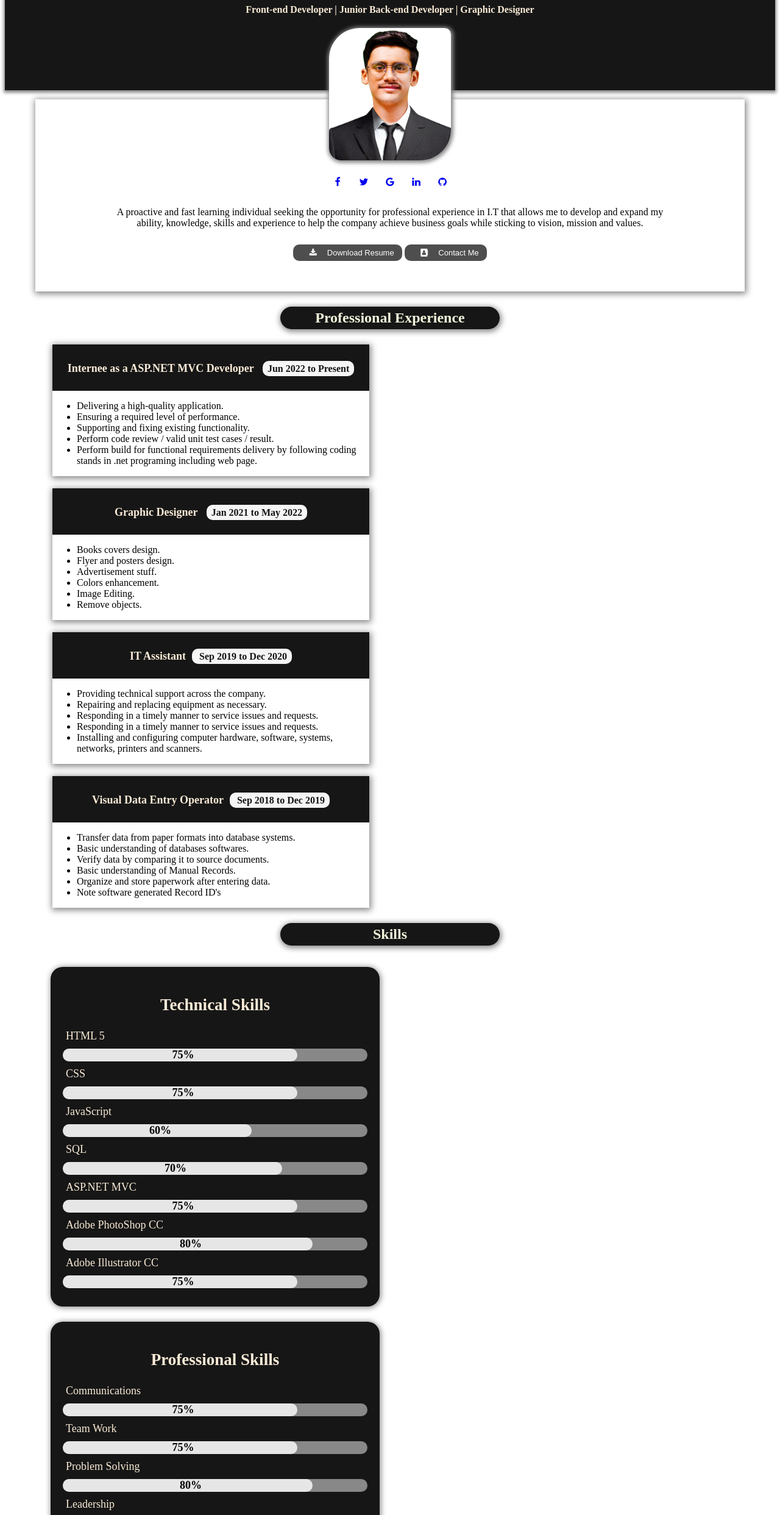
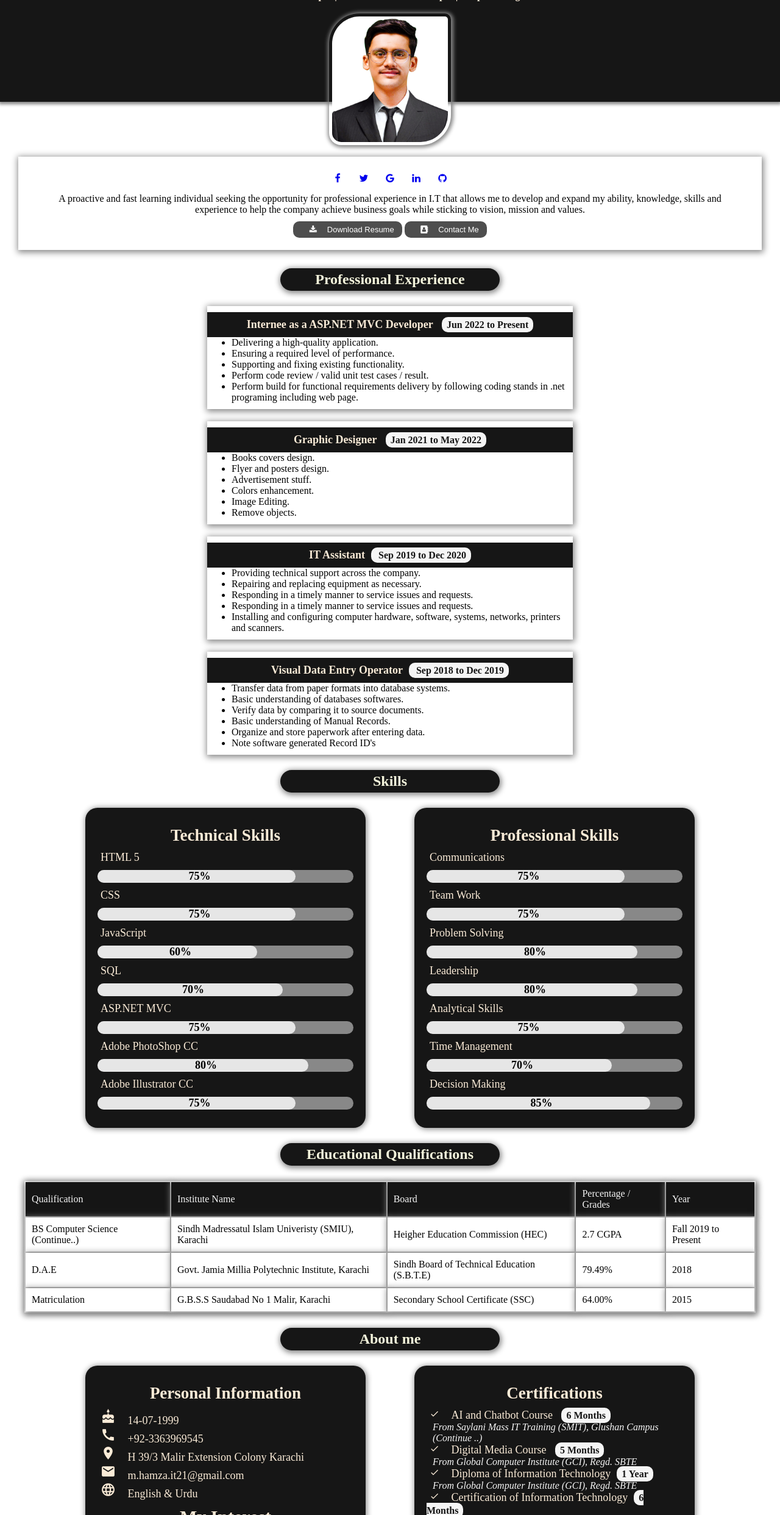
Before and after one commit to MHamza14/Hello-World-JS, a plain HTML site: page index.html in a window 1280 px wide. Shown: the part 73-2558 px from the top of the page at 61% size. Drawn offline with Linux system fonts and the light colour scheme.

Commit message:
set to flexbox css

```diff
--- a/index.html
+++ b/index.html
@@ -12,11 +12,12 @@
     <title>My Resume</title>
 </head>
 <body>
-    <div id="download">
         <div id="HeaderBG">
+            <div class="header">
             <h1>Muhammad Hamza</h1>
             <h4>Front-end Developer | Junior Back-end Developer | Graphic Designer </h4>
             <img src="HAMZA IMAGE.jpg" alt="Avatar">
+           </div>
         </div>
         <div id="HeaderBG2">
             <div id="socialicons">
@@ -33,12 +34,15 @@
                     company achieve business goals while
                     sticking to vision, mission and values.</p>
             </div>
+            <div class="buttons">
             <button id="download" class="btn"><i class="fa fa-download"></i> Download Resume</button>
             <button class="btn"><i class="fa fa-address-book"></i> Contact Me </button>
         </div>
-        <div class="row">
+        </div>
+        <div class="ProfessionalExperience">
             <h3 class="MainTitle">Professional Experience</h3>
-            <div class="column">
+            <div class="row1">
+            <div class="column1">
                 <div class="Title">
                     <h4>Internee as a ASP.NET MVC Developer <a class="certification-duration"> Jun 2022 to Present</a>
                     </h4>
@@ -52,7 +56,7 @@
                         including web page.</li>
                 </ul>
             </div>
-            <div class="column">
+            <div class="column2">
                 <div class="Title">
                     <h4>Graphic Designer <a class="certification-duration"> Jan 2021 to May 2022</a></h4>
                 </div>
@@ -65,7 +69,9 @@
                     <li>Remove objects.</li>
                 </ul>
             </div>
-            <div class="column">
+            </div>
+            <div class="row2">
+            <div class="column3">
                 <div class="Title">
                     <h4>IT Assistant<a class="certification-duration"> Sep 2019 to Dec 2020</a></h4>
                 </div>
@@ -78,7 +84,7 @@
                         scanners.</li>
                 </ul>
             </div>
-            <div class="column">
+            <div class="column4">
                 <div class="Title">
                     <h4>Visual Data Entry Operator<a class="certification-duration"> Sep 2018 to Dec 2019</a></h4>
                 </div>
@@ -92,9 +98,11 @@
                 </ul>
             </div>
         </div>
-        <div class="row">
+        </div>
+        <div class="Skills">
             <h3 id="" class="MainTitle">Skills</h3>
-            <div class="skills">
+            <div class="row1">
+            <div class="skills1">
                 <div class="Title">
                     <h2>Technical Skills</h2>
                 </div>
@@ -141,7 +149,7 @@
                     </div>
                 </div>
             </div>
-            <div class="skills">
+            <div class="skills2">
                 <div class="Title">
                     <h2>Professional Skills</h2>
                 </div>
@@ -188,11 +196,11 @@
                     </div>
                 </div>
             </div>
-
-
         </div>
-        <div class="row">
+        </div>
+        <div class="EducationalQualification">
             <h3 class="MainTitle">Educational Qualifications</h3>
+            <div class="table1">
             <table>
                 <tr>
                     <td id="QualificationMainTitle">Qualification</td>
@@ -224,9 +232,11 @@
                 </tr>
             </table>
         </div>
-        <div class="row">
+        </div>
+        <div class="AboutMe">
             <h3 id="" class="MainTitle">About me</h3>
-            <div class="skills">
+            <div class="row1">
+            <div class="skills1">
                 <div class="Title">
                     <h2>Personal Information</h2>
                 </div>
@@ -296,7 +306,7 @@
                 </div>
 
             </div>
-            <div class="skills">
+            <div class="skills2">
                 <div class="Title">
                     <h2>Certifications</h2>
                 </div>
@@ -326,9 +336,10 @@
                     From Global Computer Institute (GCI), Regd. SBTE <a></a>
                 </p>
             </div>
+            </div>
         </div>
     </div>
-    </div>
+
 </body>
 
 </html>
--- a/style.css
+++ b/style.css
@@ -1,45 +1,62 @@
+@media screen and (min-width: 480px) {
+  }
+
 .fa {
     padding: 7px;
-    padding-top: 20x;
+    padding-top: 5x;
     font-size: 30px;
     width: 25px;
     text-align: center;
     text-decoration: none;
     border-radius: 50%
+
+}
+* {
+    margin: 0px;
+    padding: auto;
 }
 
+#header {
+    display: flex;
+    flex-wrap: column;
+}
 #HeaderBG {
+    display: flex;
+    flex-direction: column;
+    flex-wrap: wrap;
     color: antiquewhite;
-    align-items: center;
     text-align: center;
     height: 200px;
+    padding: 20px ;
     background-color: rgb(22, 22, 22);
     box-shadow: 0px 2px 5px 2px #888888;
 }
-
 #HeaderBG2 {
+    display: flex;
+    justify-content: center;
+    flex-flow: column wrap;
     text-align: center;
     border: 1px skyblue;
-    padding-inline: 100px;
+    padding-inline: 20px;
     background-color: rgb(255, 255, 255);
     box-shadow: 1px 2px 10px 2px #888888;
-    margin: 15px 50px 25px 50px;
-    padding-top: 120px;
-    padding-bottom: 50px;
+    margin: 90px 30px 30px 30px;
+    padding: 20px;
+}
 
-
+#buttons {
+    flex-flow: row;
 }
 
 img {
+    margin: 20px 20px 20px 20px;
     border-radius: 50px 10px 50px 20px;
     box-shadow: 1px 1px 6px 3px #888888;
     size-adjust: 100px;
     border: px bisque;
-    width: 200px;
+    width: 190px;
     height: auto;
-
-
-
+    padding: 5PX;
 }
 
 .MainTitle {
@@ -71,41 +88,83 @@ img {
     cursor: pointer;
     font-size: 13px;
     border-radius: 10px;
-
 }
 
 #Experience1 {
+
     align-self: left;
     text-align: left;
     border: 1px skyblue;
-    padding-inline: 50px;
-
     background-color: rgb(255, 252, 252);
     margin: 5px 5px 5px 5px;
-    padding-top: 5px;
-    padding-bottom: 5px;
-
+    padding: 10px 10px 10px 10px;
     box-shadow: 1px 2px 10px 2px #888888;
 }
-
-.column {
-    float: left;
-    width: 520px;
-    padding-bottom: auto;
-    padding-right: 0px;
-    margin: 10px 50px 10px 78px;
+#ProfessionalExperience {
+    display: flex;
+    flex-wrap: wrap;
+}
+.row1, .row2  {
+    display: flex;
+    flex-direction: row;
+    flex-wrap: wrap;
+    justify-content: center;
+}
+.column1,
+.column2,
+.column3,
+.column4 {
+    padding: 10px 0px 10px 0px;
+    margin: 10px 40px 10px 40px;
+    width: 600px;
     align-items: center;
     background-color: rgb(255, 255, 255);
     box-shadow: 1px 2px 10px 2px #888888;
 }
+ #Skills {
+    display: flex;
+    flex-wrap: wrap;
 
+ }
+ .skills1,
+ .skills2 {
+    padding: 20px 20px 20px 20px;
+    margin: 10px 40px 10px 40px;
+    width: 420px;
+    align-items: center;
+    background-color: rgb(22, 22, 22);
+    border-radius: 20px;
+    box-shadow: 1px 1px 10px 1px #888888;
+}
+#QualificationMainTitle {
+    color: whitesmoke;
+    background-color: rgb(21, 21, 21);
+    text-align: left;
+}
+#EducationalQualification {
+    display: flex;
+    flex-direction: row;
+    flex-wrap: wrap;
+    justify-content: center;
+    padding: 20px 20px 20px 20px;
+    margin: 10px 40px 10px 40px;
+
+}
+.table1 {
+    display: flex;
+    flex-direction: row;
+    flex-wrap: wrap;
+    justify-content: center;
+
+
+}
 .row:after {
+    display: flex;
+    justify-content: center;
     content: "";
-    display: table;
     float: center;
     clear: both;
     align-content: center;
-
 }
 
 .btn:hover {
@@ -114,36 +173,18 @@ img {
 
 .Column1 {
     margin: 5px 10px 5px 10px;
-    padding-top: 5px;
-    padding-bottom: 5px;
+    padding: 10px;
+
 }
 
 .Title {
     background-color: rgb(22, 22, 22);
     color: antiquewhite;
-    padding: 5px 0px 2px 0px;
+    padding: 10px 0px 10px 0px;
     font-size: 18px;
     font-weight: lighter;
     text-align: center;
 }
-
-.skills {
-    float: left;
-    padding: 20px 20px 20px 20px;
-    margin: 20px 20px 5px 75px;
-    height: auto;
-    width: 500px;
-    background-color: rgb(22, 22, 22);
-    border-radius: 20px;
-    box-shadow: 1px 1px 10px 1px #888888;
-}
-
-#QualificationMainTitle {
-    color: whitesmoke;
-    background-color: rgb(21, 21, 21);
-    text-align: left;
-}
-
 #Hcourses {
     padding: 10px 10px;
     align-items: right;
@@ -188,12 +229,11 @@ img {
 table,
 th,
 td {
+    margin: 10px 40px 10px 40px;
     align-items: center;
     align-self: center;
     align-content: center;
-    padding: 0px 0px 0px 0px;
     width: fit-content;
-    margin: auto;
     margin-bottom: 10px;
     background-color: rgb(255, 255, 255);
     box-shadow: 1px 2px 10px 2px #888888;
@@ -202,9 +242,9 @@ td {
 
 th,
 td {
+    padding: 10px 10px 10px 10px;
     width: fit-content;
-    padding: 20px;
-}
+    }
 
 .my-interest {
     padding: 10px 5px 10px 5px;
```
